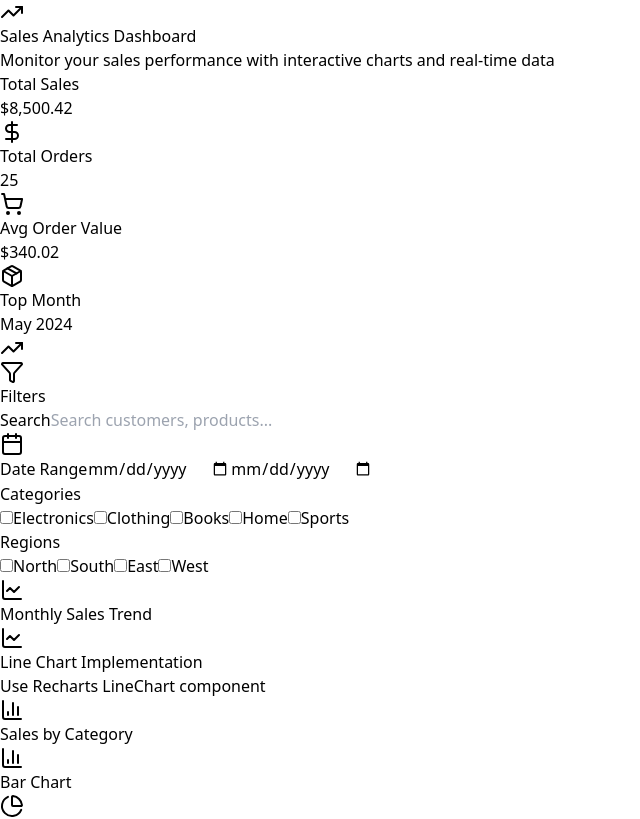
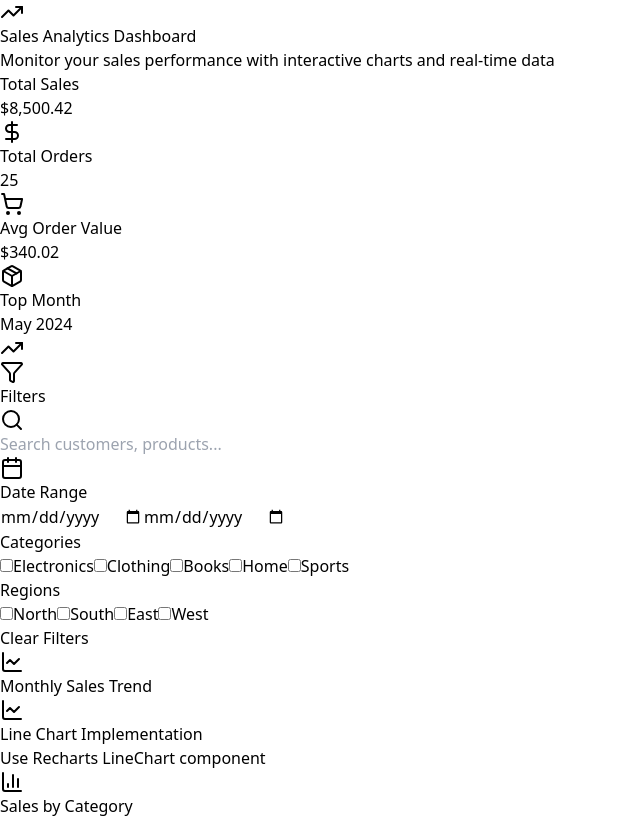
Before and after one commit to azizi-a/advai-frontend-test, a React (Vite) app: page / in a window 1280 px wide. Shown: the top 819 px of the page, without its empty margins (0-640 px from the left). Built offline with nearby package versions, Linux system fonts and the light colour scheme.

Commit message:
feat: integrate filter components into app

```diff
--- a/src/App.tsx
+++ b/src/App.tsx
@@ -1,5 +1,5 @@
 // src/App.tsx - WORKING SIMPLIFIED VERSION
-import { useState, useMemo } from 'react';
+import { useState, useMemo } from "react";
 import {
   TrendingUp,
   DollarSign,
@@ -7,47 +7,48 @@ import {
   Package,
   Search,
   Filter,
-  Calendar,
-  X,
   LineChart,
   BarChart3,
-  PieChart
-} from 'lucide-react';
+  PieChart,
+} from "lucide-react";
 
 // Import your data and types
-import { mockSalesData } from './data/mockSalesData';
-import { FilterState } from './types';
-import { applyFilters, calculateMetrics } from './utils/dataUtils';
+import { mockSalesData } from "./data/mockSalesData";
+import { FilterState } from "./types";
+import { applyFilters, calculateMetrics } from "./utils/dataUtils";
+import { SearchFilter } from "./components/filters/SearchFilter";
+import { DateRangePicker } from "./components/filters/DateRangePicker";
+import { MultiSelectFilter } from "./components/filters/MultiSelectFilter";
+import { ClearFiltersButton } from "./components/filters/ClearFiltersButton";
 
 const initialFilters: FilterState = {
-  dateRange: { startDate: '', endDate: '' },
+  dateRange: { startDate: "", endDate: "" },
   categories: [],
   regions: [],
-  searchTerm: ''
+  searchTerm: "",
 };
 
-const categoryOptions = ['Electronics', 'Clothing', 'Books', 'Home', 'Sports'];
-const regionOptions = ['North', 'South', 'East', 'West'];
+const categoryOptions = ["Electronics", "Clothing", "Books", "Home", "Sports"];
+const regionOptions = ["North", "South", "East", "West"];
 
 function App() {
   const [filters, setFilters] = useState<FilterState>(initialFilters);
 
-  const filteredData = useMemo(() =>
-    applyFilters(mockSalesData, filters),
+  const filteredData = useMemo(
+    () => applyFilters(mockSalesData, filters),
     [filters]
   );
 
-  const metrics = useMemo(() =>
-    calculateMetrics(filteredData),
-    [filteredData]
-  );
+  const metrics = useMemo(() => calculateMetrics(filteredData), [filteredData]);
 
   const hasActiveFilters = useMemo(() => {
-    return filters.searchTerm ||
+    return (
+      filters.searchTerm ||
       filters.dateRange.startDate ||
       filters.dateRange.endDate ||
       filters.categories.length > 0 ||
-           filters.regions.length > 0;
+      filters.regions.length > 0
+    );
   }, [filters]);
 
   const handleClearFilters = () => {
@@ -55,27 +56,11 @@ function App() {
   };
 
   const formatCurrency = (value: number): string => {
-    return new Intl.NumberFormat('en-US', {
-      style: 'currency',
-      currency: 'USD',
-      minimumFractionDigits: 2
+    return new Intl.NumberFormat("en-US", {
+      style: "currency",
+      currency: "USD",
+      minimumFractionDigits: 2,
     }).format(value);
-  };
-
-  const handleCategoryChange = (category: string, checked: boolean) => {
-    const newCategories = checked
-      ? [...filters.categories, category]
-      : filters.categories.filter(c => c !== category);
-
-    setFilters(prev => ({ ...prev, categories: newCategories }));
-  };
-
-  const handleRegionChange = (region: string, checked: boolean) => {
-    const newRegions = checked
-      ? [...filters.regions, region]
-      : filters.regions.filter(r => r !== region);
-
-    setFilters(prev => ({ ...prev, regions: newRegions }));
   };
 
   return (
@@ -87,10 +72,13 @@ function App() {
             <div className="p-2 bg-blue-100 rounded-lg">
               <TrendingUp className="w-6 h-6 text-blue-600" />
             </div>
-            <h1 className="text-3xl font-bold text-gray-900">Sales Analytics Dashboard</h1>
+            <h1 className="text-3xl font-bold text-gray-900">
+              Sales Analytics Dashboard
+            </h1>
           </div>
           <p className="text-gray-600 ml-11">
-            Monitor your sales performance with interactive charts and real-time data
+            Monitor your sales performance with interactive charts and real-time
+            data
           </p>
         </header>
 
@@ -100,7 +88,9 @@ function App() {
           <div className="bg-white rounded-lg shadow-sm border border-gray-200 p-6">
             <div className="flex items-center justify-between">
               <div className="flex-1">
-                <p className="text-sm font-medium text-gray-500 mb-1">Total Sales</p>
+                <p className="text-sm font-medium text-gray-500 mb-1">
+                  Total Sales
+                </p>
                 <p className="text-2xl font-bold text-gray-900">
                   {formatCurrency(metrics.totalSales)}
                 </p>
@@ -115,8 +105,12 @@ function App() {
           <div className="bg-white rounded-lg shadow-sm border border-gray-200 p-6">
             <div className="flex items-center justify-between">
               <div className="flex-1">
-                <p className="text-sm font-medium text-gray-500 mb-1">Total Orders</p>
-                <p className="text-2xl font-bold text-gray-900">{metrics.totalOrders}</p>
+                <p className="text-sm font-medium text-gray-500 mb-1">
+                  Total Orders
+                </p>
+                <p className="text-2xl font-bold text-gray-900">
+                  {metrics.totalOrders}
+                </p>
               </div>
               <div className="p-3 rounded-lg bg-gray-50">
                 <ShoppingCart className="w-6 h-6 text-blue-600" />
@@ -128,7 +122,9 @@ function App() {
           <div className="bg-white rounded-lg shadow-sm border border-gray-200 p-6">
             <div className="flex items-center justify-between">
               <div className="flex-1">
-                <p className="text-sm font-medium text-gray-500 mb-1">Avg Order Value</p>
+                <p className="text-sm font-medium text-gray-500 mb-1">
+                  Avg Order Value
+                </p>
                 <p className="text-2xl font-bold text-gray-900">
                   {formatCurrency(metrics.averageOrderValue)}
                 </p>
@@ -143,8 +139,12 @@ function App() {
           <div className="bg-white rounded-lg shadow-sm border border-gray-200 p-6">
             <div className="flex items-center justify-between">
               <div className="flex-1">
-                <p className="text-sm font-medium text-gray-500 mb-1">Top Month</p>
-                <p className="text-lg font-bold text-gray-900">{metrics.topPerformingMonth}</p>
+                <p className="text-sm font-medium text-gray-500 mb-1">
+                  Top Month
+                </p>
+                <p className="text-lg font-bold text-gray-900">
+                  {metrics.topPerformingMonth}
+                </p>
               </div>
               <div className="p-3 rounded-lg bg-gray-50">
                 <TrendingUp className="w-6 h-6 text-orange-600" />
@@ -156,142 +156,100 @@ function App() {
         {/* Main Layout */}
         <div className="grid grid-cols-1 lg:grid-cols-4 gap-8">
           {/* Sidebar - Filters */}
-          <div className="lg:col-span-1">
           <div className="bg-white rounded-lg shadow-sm border border-gray-200 p-6">
             <div className="flex items-center justify-between mb-4">
               <h2 className="text-lg font-semibold text-gray-900 flex items-center gap-2">
                 <Filter className="w-5 h-5" />
                 Filters
               </h2>
-                {hasActiveFilters && (
-                  <button
-                    onClick={handleClearFilters}
-                    className="text-gray-500 hover:text-gray-700 p-1"
-                  >
-                    <X className="w-4 h-4" />
-                  </button>
-                )}
             </div>
 
             <div className="space-y-4">
-                {/* Search */}
-                <div>
-                  <label className="block text-sm font-medium text-gray-700 mb-2">
-                    Search
-                  </label>
-                  <input
-                    type="text"
+              <SearchFilter
+                value={filters.searchTerm}
+                onChange={(searchTerm) =>
+                  setFilters((f) => ({ ...f, searchTerm }))
+                }
+                disabled={false}
+                loading={false}
                 placeholder="Search customers, products..."
-                    className="w-full px-3 py-2 border border-gray-300 rounded-lg text-sm focus:outline-none focus:ring-2 focus:ring-blue-500 focus:border-transparent"
-                    value={filters.searchTerm}
-                    onChange={(e) => setFilters(prev => ({
-                      ...prev,
-                      searchTerm: e.target.value
-                    }))}
               />
-                </div>
 
-                {/* Date Range */}
-                <div className="space-y-2">
-                  <label className="block text-sm font-medium text-gray-700 flex items-center gap-2">
-                    <Calendar className="w-4 h-4" />
-                    Date Range
-                  </label>
-                  <input
-                    type="date"
-                    className="w-full px-3 py-2 border border-gray-300 rounded-lg text-sm focus:outline-none focus:ring-2 focus:ring-blue-500"
-                    value={filters.dateRange.startDate}
-                    onChange={(e) => setFilters(prev => ({
-                      ...prev,
-                      dateRange: { ...prev.dateRange, startDate: e.target.value }
-                    }))}
+              <DateRangePicker
+                startDate={filters.dateRange.startDate}
+                endDate={filters.dateRange.endDate}
+                onStartDateChange={(startDate) =>
+                  setFilters((f) => ({
+                    ...f,
+                    dateRange: { ...f.dateRange, startDate },
+                  }))
+                }
+                onEndDateChange={(endDate) =>
+                  setFilters((f) => ({
+                    ...f,
+                    dateRange: { ...f.dateRange, endDate },
+                  }))
+                }
+                loading={false}
+                disabled={false}
+                error={null}
               />
-                  <input
-                    type="date"
-                    className="w-full px-3 py-2 border border-gray-300 rounded-lg text-sm focus:outline-none focus:ring-2 focus:ring-blue-500"
-                    value={filters.dateRange.endDate}
-                    onChange={(e) => setFilters(prev => ({
-                      ...prev,
-                      dateRange: { ...prev.dateRange, endDate: e.target.value }
-                    }))}
+
+              <MultiSelectFilter
+                label="Categories"
+                options={categoryOptions}
+                selected={filters.categories}
+                onChange={(categories) =>
+                  setFilters((f) => ({ ...f, categories }))
+                }
+                disabled={false}
               />
-                </div>
 
-                {/* Categories */}
-                <div>
-                  <label className="block text-sm font-medium text-gray-700 mb-2">
-                    Categories
-                  </label>
-                  <div className="space-y-2">
-                    {categoryOptions.map(category => (
-                      <label key={category} className="flex items-center">
-                        <input
-                          type="checkbox"
-                          className="rounded border-gray-300 text-blue-600 focus:ring-blue-500"
-                          checked={filters.categories.includes(category)}
-                          onChange={(e) => handleCategoryChange(category, e.target.checked)}
+              <MultiSelectFilter
+                label="Regions"
+                options={regionOptions}
+                selected={filters.regions}
+                onChange={(regions) => setFilters((f) => ({ ...f, regions }))}
+                disabled={false}
               />
-                        <span className="ml-2 text-sm text-gray-700">{category}</span>
-                      </label>
-                    ))}
-                  </div>
-                </div>
 
-                {/* Regions */}
-                <div>
-                  <label className="block text-sm font-medium text-gray-700 mb-2">
-                    Regions
-                  </label>
-                  <div className="space-y-2">
-                    {regionOptions.map(region => (
-                      <label key={region} className="flex items-center">
-                        <input
-                          type="checkbox"
-                          className="rounded border-gray-300 text-blue-600 focus:ring-blue-500"
-                          checked={filters.regions.includes(region)}
-                          onChange={(e) => handleRegionChange(region, e.target.checked)}
+              <ClearFiltersButton
+                onClick={handleClearFilters}
+                disabled={!hasActiveFilters}
+                loading={false}
               />
-                        <span className="ml-2 text-sm text-gray-700">{region}</span>
-                      </label>
-                    ))}
-                  </div>
-                </div>
-
-                {/* Clear Filters */}
-                {hasActiveFilters && (
-                  <button
-                    onClick={handleClearFilters}
-                    className="w-full px-4 py-2 border border-gray-300 bg-white text-gray-700 rounded-lg hover:bg-gray-50 transition-colors text-sm"
-                  >
-                    Clear All Filters
-                  </button>
-                )}
-              </div>
             </div>
 
             {/* Active Filters Summary */}
             {hasActiveFilters && (
               <div className="bg-white rounded-lg shadow-sm border border-gray-200 p-4 mt-6">
-                <h3 className="text-sm font-medium text-gray-900 mb-2">Active Filters</h3>
+                <h3 className="text-sm font-medium text-gray-900 mb-2">
+                  Active Filters
+                </h3>
                 <div className="flex flex-wrap gap-1 mb-2">
                   {filters.searchTerm && (
                     <span className="inline-flex items-center px-2.5 py-1 text-xs font-medium rounded-full bg-blue-100 text-blue-800">
                       Search: {filters.searchTerm}
                     </span>
                   )}
-                  {filters.categories.map(category => (
-                    <span key={category} className="inline-flex items-center px-2.5 py-1 text-xs font-medium rounded-full bg-gray-100 text-gray-800">
+                  {filters.categories.map((category) => (
+                    <span
+                      key={category}
+                      className="inline-flex items-center px-2.5 py-1 text-xs font-medium rounded-full bg-gray-100 text-gray-800">
                       {category}
                     </span>
                   ))}
-                  {filters.regions.map(region => (
-                    <span key={region} className="inline-flex items-center px-2.5 py-1 text-xs font-medium rounded-full bg-gray-100 text-gray-800">
+                  {filters.regions.map((region) => (
+                    <span
+                      key={region}
+                      className="inline-flex items-center px-2.5 py-1 text-xs font-medium rounded-full bg-gray-100 text-gray-800">
                       {region}
                     </span>
                   ))}
                 </div>
                 <p className="text-xs text-gray-500">
-                  Showing {filteredData.length} of {mockSalesData.length} records
+                  Showing {filteredData.length} of {mockSalesData.length}{" "}
+                  records
                 </p>
               </div>
             )}
@@ -304,13 +262,19 @@ function App() {
               <div className="bg-white rounded-lg shadow-sm border border-gray-200 p-6">
                 <div className="flex items-center gap-2 mb-6">
                   <LineChart className="w-5 h-5 text-gray-600" />
-                  <h3 className="text-lg font-semibold text-gray-900">Monthly Sales Trend</h3>
+                  <h3 className="text-lg font-semibold text-gray-900">
+                    Monthly Sales Trend
+                  </h3>
                 </div>
                 <div className="h-80 flex items-center justify-center border-2 border-dashed border-gray-200 rounded-lg">
                   <div className="text-center">
                     <LineChart className="w-12 h-12 text-gray-400 mx-auto mb-4" />
-                    <p className="text-gray-500 font-medium">Line Chart Implementation</p>
-                    <p className="text-sm text-gray-400">Use Recharts LineChart component</p>
+                    <p className="text-gray-500 font-medium">
+                      Line Chart Implementation
+                    </p>
+                    <p className="text-sm text-gray-400">
+                      Use Recharts LineChart component
+                    </p>
                   </div>
                 </div>
               </div>
@@ -320,7 +284,9 @@ function App() {
                 <div className="bg-white rounded-lg shadow-sm border border-gray-200 p-6">
                   <div className="flex items-center gap-2 mb-6">
                     <BarChart3 className="w-5 h-5 text-gray-600" />
-                    <h3 className="text-lg font-semibold text-gray-900">Sales by Category</h3>
+                    <h3 className="text-lg font-semibold text-gray-900">
+                      Sales by Category
+                    </h3>
                   </div>
                   <div className="h-64 flex items-center justify-center border-2 border-dashed border-gray-200 rounded-lg">
                     <div className="text-center">
@@ -333,7 +299,9 @@ function App() {
                 <div className="bg-white rounded-lg shadow-sm border border-gray-200 p-6">
                   <div className="flex items-center gap-2 mb-6">
                     <PieChart className="w-5 h-5 text-gray-600" />
-                    <h3 className="text-lg font-semibold text-gray-900">Revenue by Region</h3>
+                    <h3 className="text-lg font-semibold text-gray-900">
+                      Revenue by Region
+                    </h3>
                   </div>
                   <div className="h-64 flex items-center justify-center border-2 border-dashed border-gray-200 rounded-lg">
                     <div className="text-center">
@@ -352,9 +320,13 @@ function App() {
           <div className="px-6 py-4 border-b border-gray-200">
             <div className="flex items-center justify-between">
               <div>
-                <h3 className="text-lg font-semibold text-gray-900">Sales Records</h3>
+                <h3 className="text-lg font-semibold text-gray-900">
+                  Sales Records
+                </h3>
                 <p className="text-sm text-gray-500">
-                  {filteredData.length} records {hasActiveFilters && `(filtered from ${mockSalesData.length})`}
+                  {filteredData.length} records{" "}
+                  {hasActiveFilters &&
+                    `(filtered from ${mockSalesData.length})`}
                 </p>
               </div>
             </div>
@@ -364,12 +336,24 @@ function App() {
             <table className="w-full">
               <thead>
                 <tr className="border-b border-gray-200">
-                  <th className="px-6 py-3 text-left text-xs font-medium text-gray-500 uppercase tracking-wider">Date</th>
-                  <th className="px-6 py-3 text-left text-xs font-medium text-gray-500 uppercase tracking-wider">Customer</th>
-                  <th className="px-6 py-3 text-left text-xs font-medium text-gray-500 uppercase tracking-wider">Product</th>
-                  <th className="px-6 py-3 text-left text-xs font-medium text-gray-500 uppercase tracking-wider">Category</th>
-                  <th className="px-6 py-3 text-left text-xs font-medium text-gray-500 uppercase tracking-wider">Region</th>
-                  <th className="px-6 py-3 text-left text-xs font-medium text-gray-500 uppercase tracking-wider">Amount</th>
+                  <th className="px-6 py-3 text-left text-xs font-medium text-gray-500 uppercase tracking-wider">
+                    Date
+                  </th>
+                  <th className="px-6 py-3 text-left text-xs font-medium text-gray-500 uppercase tracking-wider">
+                    Customer
+                  </th>
+                  <th className="px-6 py-3 text-left text-xs font-medium text-gray-500 uppercase tracking-wider">
+                    Product
+                  </th>
+                  <th className="px-6 py-3 text-left text-xs font-medium text-gray-500 uppercase tracking-wider">
+                    Category
+                  </th>
+                  <th className="px-6 py-3 text-left text-xs font-medium text-gray-500 uppercase tracking-wider">
+                    Region
+                  </th>
+                  <th className="px-6 py-3 text-left text-xs font-medium text-gray-500 uppercase tracking-wider">
+                    Amount
+                  </th>
                 </tr>
               </thead>
               <tbody className="divide-y divide-gray-200">
@@ -385,12 +369,17 @@ function App() {
                       {record.productName}
                     </td>
                     <td className="px-6 py-4 whitespace-nowrap">
-                      <span className={`inline-flex items-center px-2.5 py-1 text-xs font-medium rounded-full ${
-                        record.category === 'Electronics' ? 'bg-blue-100 text-blue-800' :
-                        record.category === 'Clothing' ? 'bg-yellow-100 text-yellow-800' :
-                        record.category === 'Books' ? 'bg-green-100 text-green-800' :
-                        record.category === 'Sports' ? 'bg-red-100 text-red-800' :
-                        'bg-gray-100 text-gray-800'
+                      <span
+                        className={`inline-flex items-center px-2.5 py-1 text-xs font-medium rounded-full ${
+                          record.category === "Electronics"
+                            ? "bg-blue-100 text-blue-800"
+                            : record.category === "Clothing"
+                            ? "bg-yellow-100 text-yellow-800"
+                            : record.category === "Books"
+                            ? "bg-green-100 text-green-800"
+                            : record.category === "Sports"
+                            ? "bg-red-100 text-red-800"
+                            : "bg-gray-100 text-gray-800"
                         }`}>
                         {record.category}
                       </span>
@@ -410,14 +399,15 @@ function App() {
           {filteredData.length === 0 && (
             <div className="text-center py-12">
               <Search className="w-12 h-12 text-gray-400 mx-auto mb-4" />
-              <h3 className="text-lg font-medium text-gray-900 mb-2">No results found</h3>
+              <h3 className="text-lg font-medium text-gray-900 mb-2">
+                No results found
+              </h3>
               <p className="text-gray-500 mb-4">
                 Try adjusting your search criteria or clearing some filters.
               </p>
               <button
                 onClick={handleClearFilters}
-                className="px-4 py-2 border border-gray-300 bg-white text-gray-700 rounded-lg hover:bg-gray-50 transition-colors"
-              >
+                className="px-4 py-2 border border-gray-300 bg-white text-gray-700 rounded-lg hover:bg-gray-50 transition-colors">
                 Clear Filters
               </button>
             </div>
@@ -429,8 +419,6 @@ function App() {
             </div>
           )}
         </div>
-
-
       </div>
     </div>
   );
--- a/src/components/filters/DateRangePicker.tsx
+++ b/src/components/filters/DateRangePicker.tsx
@@ -38,7 +38,7 @@ export function DateRangePicker({
         <Calendar className="w-4 h-4" />
         Date Range
       </label>
-      <div className="flex gap-2">
+      <div className="flex gap-2 flex-wrap">
         <input
           type="date"
           className={`flex-1 px-3 py-2 border border-gray-300 rounded-lg text-sm
```
Lines whose indentation alone changed are shown as unchanged.
